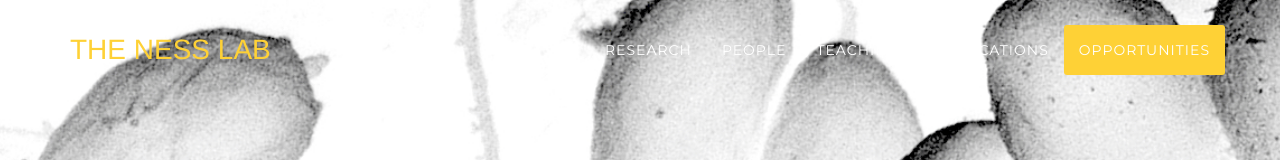
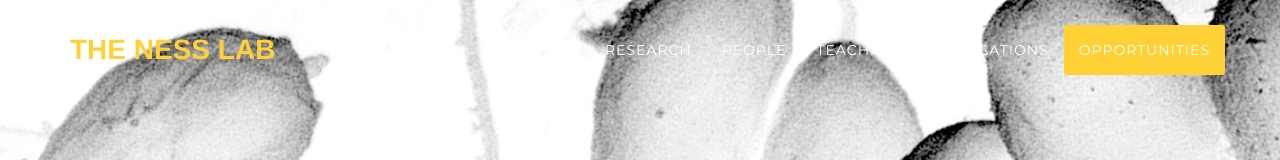
Before and after one commit to aays/nesslab, a website: page index.html in a window 1280 px wide. Shown: the top 160 px of the page. Drawn offline with nearby package versions, Linux system fonts and the light colour scheme; a web font is replaced by a local one.

Commit message:
title now bolded

```diff
--- a/index.html
+++ b/index.html
@@ -43,7 +43,7 @@
                 <button type="button" class="navbar-toggle" data-toggle="collapse" data-target="#bs-example-navbar-collapse-1">
                     <span class="sr-only">Toggle navigation</span> Menu <i class="fa fa-bars"></i>
                 </button>
-                <a class="navbar-brand page-scroll" href="#page-top">THE NESS LAB</a>
+                <a class="navbar-brand page-scroll" href="#page-top"><b>THE NESS LAB</b></a>
             </div>
 
             <!-- Collect the nav links, forms, and other content for toggling -->
```
